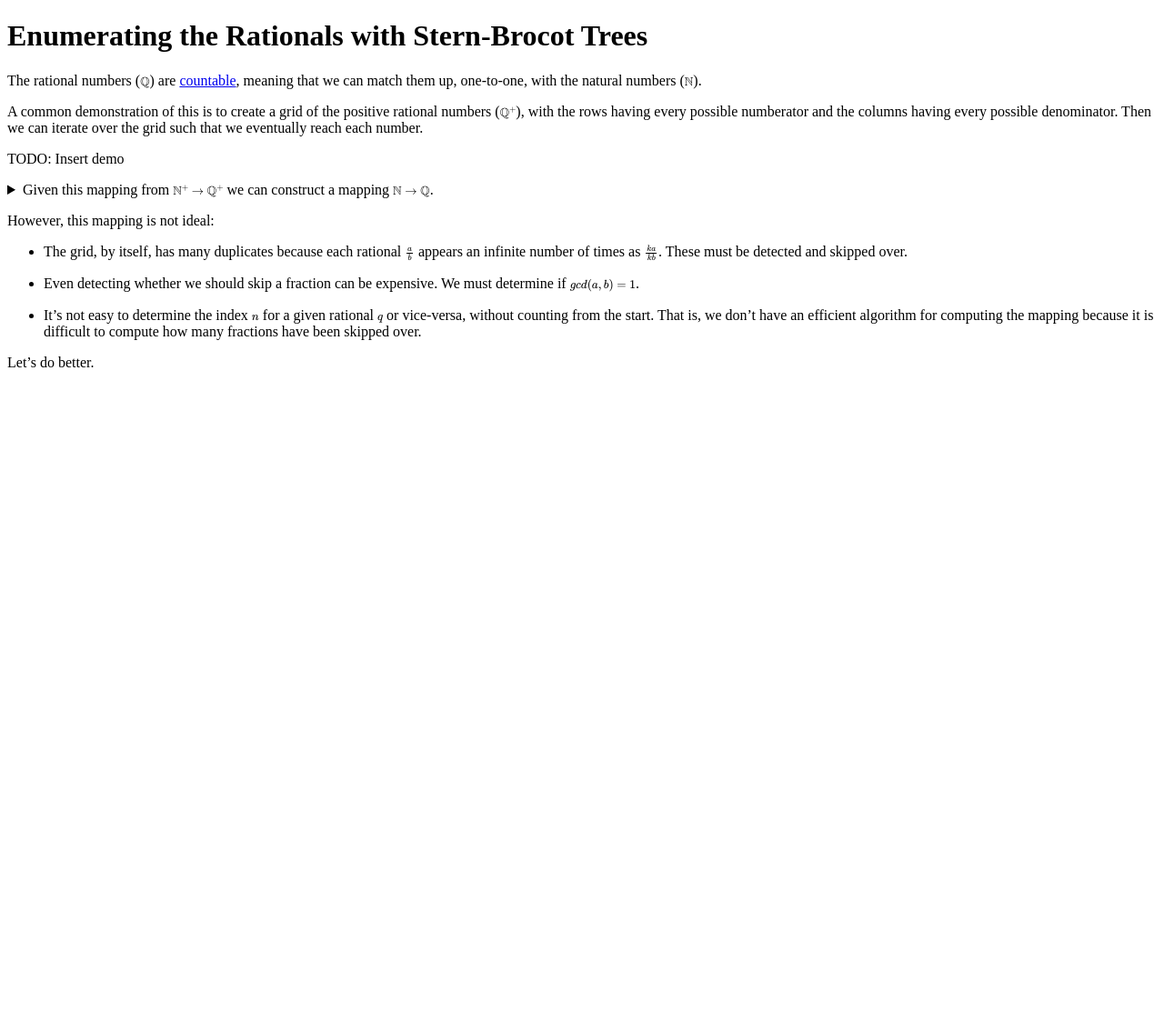
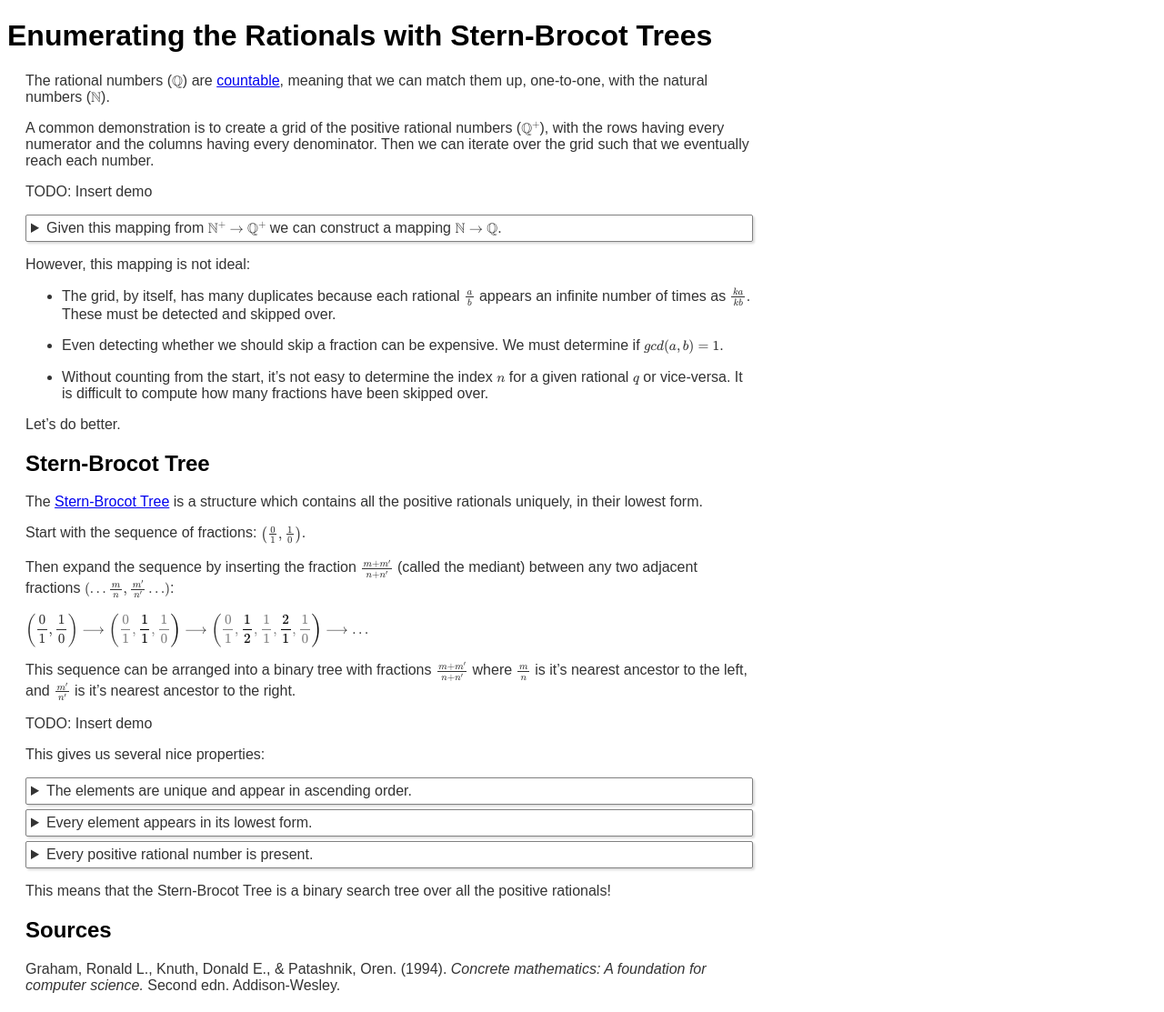
Before and after one commit to sigh/Stern-Brocot-Tree, a Jekyll site: the page built from enumerate.md, in a window 1280 px wide. Shown: the whole page at 91% size. Built offline with Jekyll 4.4.1, drawn with Linux system fonts in a browser that asks for light colours; before the commit the page ends 900 px from its top, so only the background shows below that.

Commit message:
Add support for hidden proofs - and prove the interesting properties of the stern-brocot tree.

```diff
--- a/_layouts/default.html
+++ b/_layouts/default.html
@@ -4,7 +4,7 @@
     <meta charset='utf-8'>
     <meta http-equiv="X-UA-Compatible" content="IE=edge">
     <meta name="viewport" content="width=device-width, initial-scale=1">
-    <link rel="stylesheet" href="{{ '/css/style.css?v=' | append: site.github.build_revision | relative_url }}">
+    <link rel="stylesheet" href="{{ '/css/enumerate.css?v=' | append: site.github.build_revision | relative_url }}">
 
 {% include mathjax.html %}
 
--- a/css/enumerate.css
+++ b/css/enumerate.css
@@ -0,0 +1,23 @@
+body {
+  font-family: sans-serif;
+  color: #333;
+}
+
+h1 {
+  color: #000;
+}
+
+#main-content {
+  max-width: 800px;
+  width: 90%;
+  margin: 20px;
+}
+
+details {
+  border: 1px solid gray;
+  border-radius: 2px;
+  box-shadow: rgba(0, 0, 0, 0.15) 1.95px 1.95px 2.6px;
+
+  padding: 5px;
+  margin: 5px 0px;
+}
--- a/enumerate.md
+++ b/enumerate.md
@@ -7,46 +7,40 @@ The rational numbers ($$ \mathbb{Q} $$) are [countable](https://en.wikipedia.org
 meaning that we can match them up, one-to-one, with the natural
 numbers ($$ \mathbb{N} $$).
 
-A common demonstration of this is to create a grid of the positive rational
-numbers ($$ \mathbb{Q}^+ $$), with the rows having every possible numberator
-and the columns having every possible denominator.
+A common demonstration is to create a grid of the positive rational
+numbers ($$ \mathbb{Q}^+ $$), with the rows having every numerator
+and the columns having every denominator.
 Then we can iterate over the grid such that we eventually reach each number.
 
 TODO: Insert demo
 
-<details>
-
-  <summary>
-    Given this mapping from \( \mathbb{N}^+ \to \mathbb{Q}^+ \) we can
-    construct a mapping \( \mathbb{N} \to \mathbb{Q} \).
-  </summary>
-
-  For a bijective mapping \( f(q): \mathbb{N}^+ \to \mathbb{Q}^+ \), define
-  \( g(q): \mathbb{N} \to \mathbb{Q} \) as:
-
-  $$
-    g(n) =
-    \begin{cases}
-      0                 & \text{ for } n = 0 \\
-      f(\frac{n}{2})    & \text{ for } n = 0 \mod{2} \\
-      -f(\frac{n+1}{2}) & \text{ for } n= 1 \mod{2} \\
-    \end{cases}
-  $$
-
-  The first few elements of \(g\) are:
-
-  $$
-    0,
-    \frac{1}{1},
-    -\frac{1}{1},
-    \frac{1}{2},
-    -\frac{1}{2},
-    \frac{2}{1},
-    -\frac{2}{1},
-    \dots
-  $$
-
-</details>
+>  Given this mapping from $$ \mathbb{N}^+ \to \mathbb{Q}^+ $$ we can
+>  construct a mapping $$ \mathbb{N} \to \mathbb{Q} $$.
+>
+>  For a bijective mapping $$ f(q): \mathbb{N}^+ \to \mathbb{Q}^+ $$, define
+>  $$ g(q): \mathbb{N} \to \mathbb{Q} $$ as:
+>
+>  $$
+>    g(n) =
+>    \begin{cases}
+>      0                 & \text{ for } n = 0 \\
+>      f(\frac{n}{2})    & \text{ for } n = 0 \mod{2} \\
+>      -f(\frac{n+1}{2}) & \text{ for } n= 1 \mod{2} \\
+>    \end{cases}
+>  $$
+>
+>  The first few elements of \(g\) are:
+>
+>  $$
+>    0,
+>    \frac{1}{1},
+>    -\frac{1}{1},
+>    \frac{1}{2},
+>    -\frac{1}{2},
+>    \frac{2}{1},
+>    -\frac{2}{1},
+>    \dots
+>  $$
 
 However, this mapping is not ideal:
 
@@ -57,9 +51,141 @@ These must be detected and skipped over.
 * Even detecting whether we should skip a fraction can be expensive. We must
   determine if $$ gcd(a,b) = 1 $$.
 
-* It's not easy to determine the index $$ n $$ for a given rational $$ q $$
-or vice-versa, without counting from the start. That is, we don't have an
-efficient algorithm for computing the mapping because it is difficult to compute
-how many fractions have been skipped over.
+* Without counting from the start, it's not easy to determine the index $$ n $$
+  for a given rational $$ q $$ or vice-versa. It is difficult to compute
+  how many fractions have been skipped over.
 
 Let's do better.
+
+# Stern-Brocot Tree
+
+The [Stern-Brocot Tree](https://en.wikipedia.org/wiki/Stern%E2%80%93Brocot_tree)
+is a structure which contains all the positive rationals uniquely, in their
+lowest form.
+
+Start with the sequence of fractions: $$ \left( \frac{0}{1}, \frac{1}{0} \right) $$.
+
+Then expand the sequence by inserting the fraction
+$$ \frac{m+m'}{n+n'} $$ (called the mediant)
+between any two adjacent fractions
+$$ ( \dots \frac{m}{n}, \frac{m'}{n'} \dots ) $$:
+
+$$
+  \left( \frac{0}{1}, \frac{1}{0} \right)
+
+  \longrightarrow
+
+  \left( \color{grey}
+    \frac{0}{1},\color{black} \frac{1}{1} \color{grey}, \frac{1}{0}
+  \color{black} \right)
+
+  \longrightarrow
+
+  \left( \color{grey}
+    \frac{0}{1}, \color{black}\frac{1}{2}\color{grey}, \frac{1}{1}, \color{black}\frac{2}{1}\color{grey}, \frac{1}{0}
+  \color{black} \right)
+
+  \longrightarrow \dots
+$$
+
+This sequence can be arranged into a binary tree with fractions
+$$ \frac{m+m'}{n+n'} $$ where $$ \frac{m}{n} $$ is it's nearest ancestor to
+the left, and $$ \frac{m'}{n'} $$ is it's nearest ancestor to the right.
+
+TODO: Insert demo
+
+This gives us several nice properties:
+
+>  The elements are unique and appear in ascending order.
+>
+>  All the fractions in the initial sequence
+>  $$ \left( \frac{0}{1}, \frac{1}{0} \right) $$ are unique and ordered.
+>
+>  Given existing adjacent fractions $$ \frac{m}{n} $$ and $$ \frac{m'}{n'} $$:
+>
+>  $$ \frac{m}{n} < \frac{m'}{n'} \implies mn' < nm' $$
+>
+>  Every new fraction $$ \frac{m+m'}{n+n'} $$ is inserted in order, and is
+>  distict from the existing elements because:
+>
+>  $$ mn' < nm' \implies mn+mn' < nm+nm' \implies \frac{m}{n} < \frac{m+m'}{n+n'} $$
+>
+>  $$ mn' < nm' \implies mn'+m'n' < m'n+m'n' \implies \frac{m+m'}{n+n'} < \frac{m'}{n'} $$
+
+> Every element appears in its lowest form.
+>
+> First we show that for any adjacent fractions
+> $$ \frac{m}{n} $$ and $$ \frac{m'}{n'} $$ that:
+>
+> $$ m'n − mn' = 1 $$
+>
+> This is true for the initial sequence
+> $$ \left( \frac{0}{1}, \frac{1}{0} \right) $$: $$ 1 \times 1 - 0 \times 0 = 1 $$.
+>
+> Then whenever we insert a new fraction $$ \frac{m+m'}{n+n'} $$, this property
+> holds for the two new pairs
+> $$ \left( \frac{m}{n} , \frac{m+m'}{n+n'} \right) $$ and
+> $$ \left( \frac{m+m'}{n+n'}, \frac{m'}{n'} \right) $$:
+>
+> $$ (m + m')n − m(n + n') = mn + m'n - mn - mn' = m'n - mn' = 1 $$
+>
+> $$ m'(n + n') - (m + m')n' = m'n + m'n' - mn' - m'n' = m'n - mn' = 1 $$
+>
+> This is sufficient to show that every fraction is in its lowest form.
+> If we have a fraction $$ \frac{km}{kn} $$, then:
+>
+> $$ 1 = m'kn - kmn' = k(m'n - mn') \implies k = 1 $$
+
+> Every positive rational number is present.
+>
+> Take any positive rational $$ \frac{a}{b} $$.
+> Initially we have:
+>
+> $$ \frac{0}{1} < \frac{a}{b} < \frac{1}{0} $$
+>
+> Then, given $$ \frac{a}{b} $$ exists between adjacent elements
+> $$ \frac{m}{n} < \frac{a}{b} < \frac{m'}{n'} $$ we compare
+> $$ \frac{a}{b} $$ with the mediant $$ \frac{m+m'}{n+n'} $$:
+>
+> $$
+>  \begin{cases}
+>     \text{If } \frac{a}{b} = \frac{m+m'}{n+n'} \text{ we are done} \\
+>     \text{If } \frac{a}{b} < \frac{m+m'}{n+n'} \text{ replace }
+>       \frac{m'}{n'} \text{ with } \frac{m+m'}{n+n'} \\
+>     \text{If } \frac{a}{b} > \frac{m+m'}{n+n'} \text{ replace }
+>       \frac{m}{n} \text{ with } \frac{m+m'}{n+n'} \\
+>  \end{cases}
+> $$
+>
+> To see that process must terminate:
+>
+> $$ \frac{m}{n} < \frac{a}{b} < \frac{m'}{n'} $$
+>
+> $$ \implies an-bm \ge 1 \text{ and } bm'-an' \ge 1 $$
+>
+> $$ \implies (m'+n')(an-bm) + (m+n)(bm'-an') \ge (m'+n') + (m+n) $$
+>
+> Combining this with the fact that $$ m'n − mn' = 1 $$ (proven above):
+>
+> $$
+> \begin{eqnarray}
+>   & & (m'+n')(an-bm) + (m+n)(bm'-an') \\
+>   &=& m'an-m'bm+n'an-n'bm + mbm'-man'+nbm'-nan' \\
+>   &=& m'an-n'bm - man'+nbm' \\
+>   &=& (m'n−mn')(a+b) \\
+>   &=& a+b \\
+> \end{eqnarray}
+> $$
+>
+> $$ \implies a+b \ge m'+n' + m+n $$
+>
+> Since $$ m'+n' + m+n $$ increase at every step in the process, it must
+> eventually equal to $$ a + b $$.
+
+This means that the Stern-Brocot Tree is a binary search tree over all the
+positive rationals!
+
+# Sources
+
+Graham, Ronald L., Knuth, Donald E., & Patashnik, Oren. (1994). _Concrete
+mathematics: A foundation for computer science._ Second edn. Addison-Wesley.
--- a/js/enumerate/page.js
+++ b/js/enumerate/page.js
@@ -1,2 +1,26 @@
+const moveElemContents = (from, to) => {
+  while (from.childNodes.length) {
+    to.appendChild(from.firstChild);
+  }
+};
+
+const convertBlockquotes = () => {
+  for (let elem of Array.from(document.getElementsByTagName('blockquote'))) {
+    let details = document.createElement('details');
+    let summary = document.createElement('summary');
+    details.appendChild(summary);
+
+    // Add the first paragraph as the summary.
+    moveElemContents(elem.firstElementChild, summary);
+    elem.removeChild(elem.firstElementChild);
+    // Move the rest of the blockquote into the details section.
+    moveElemContents(elem, details);
+
+    // Replace the blockquote with the details.
+    elem.parentNode.replaceChild(details, elem);
+  }
+};
+
 const initPage = () => {
+  convertBlockquotes();
 };
```
